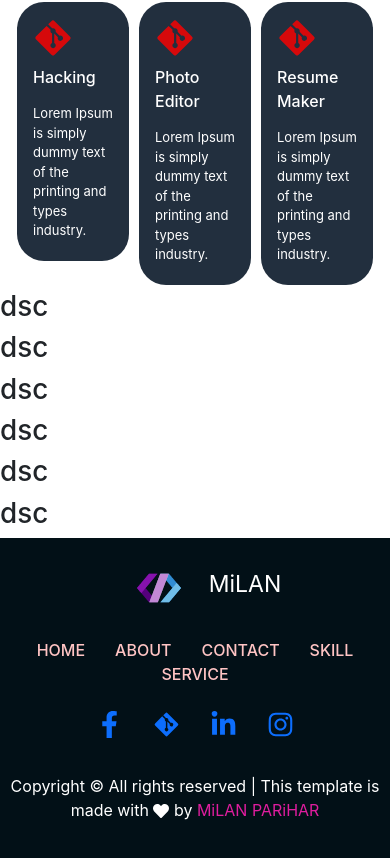
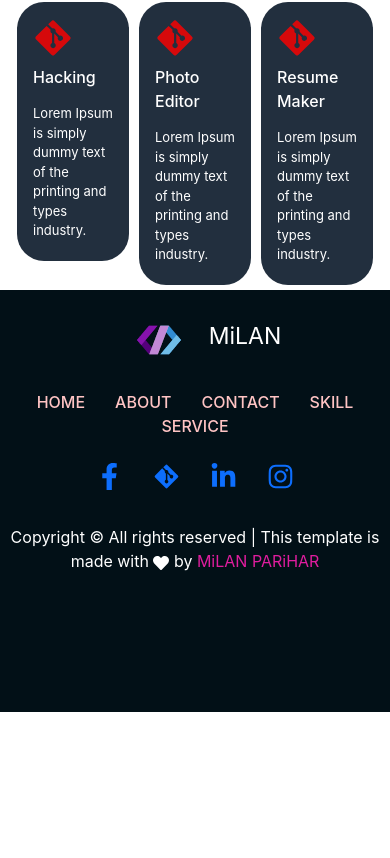
Before and after one commit to milanparihar/Portifolio, a React (Create React App) app: page / in a window 390 px wide. Shown: the part 4038-4896 px from the top of the page. After the commit the page ends 4750 px from the top, so only its background shows below. Built offline with nearby package versions, Linux system fonts and the light colour scheme.

Commit message:
nav & banner responsiv

```diff
--- a/src/component/Blog.js
+++ b/src/component/Blog.js
@@ -7,12 +7,7 @@ import "../App.css";
 function Blog() {
   return (
     <div className="blog" id='blog12'>
-        <h1>dsc</h1>
-        <h1>dsc</h1>
-        <h1>dsc</h1>
-        <h1>dsc</h1>
-        <h1>dsc</h1>
-        <h1>dsc</h1>
+
     </div>
   )
 }
```
